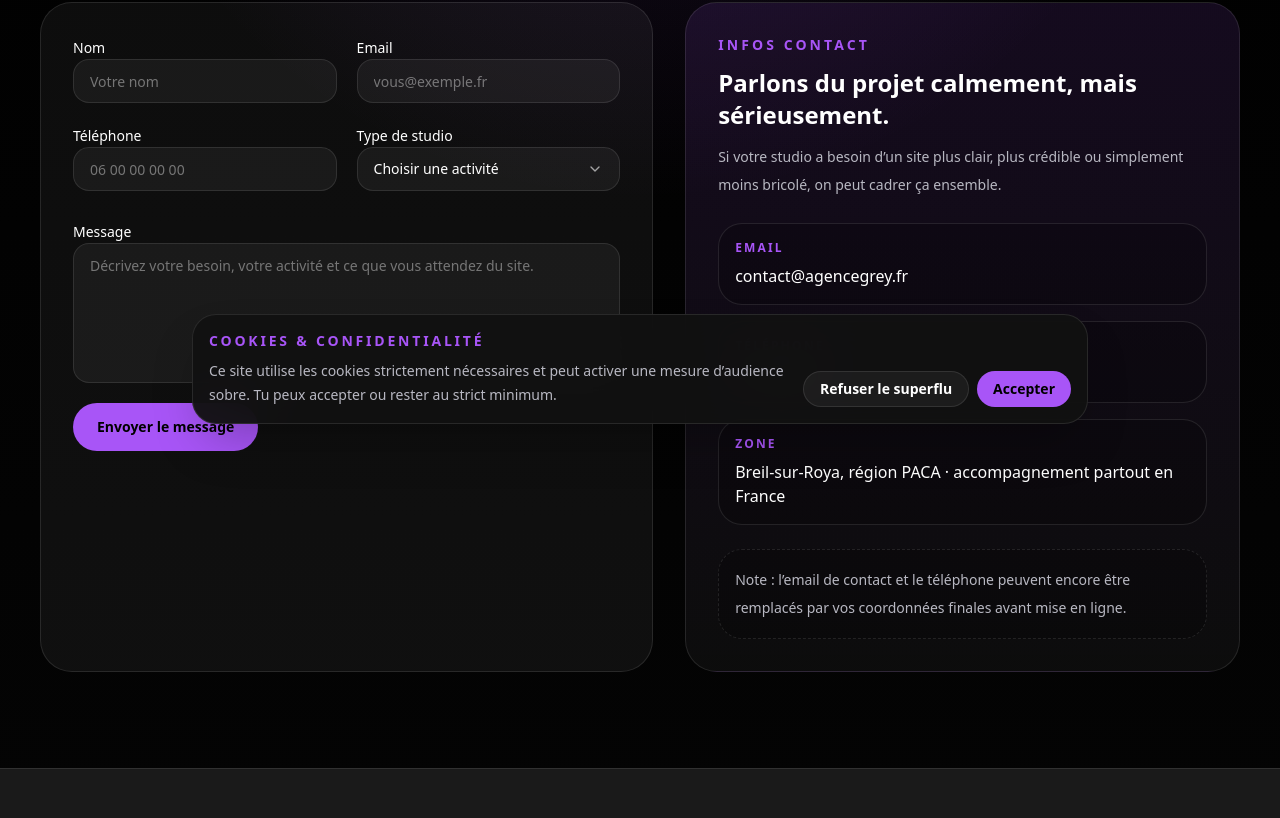
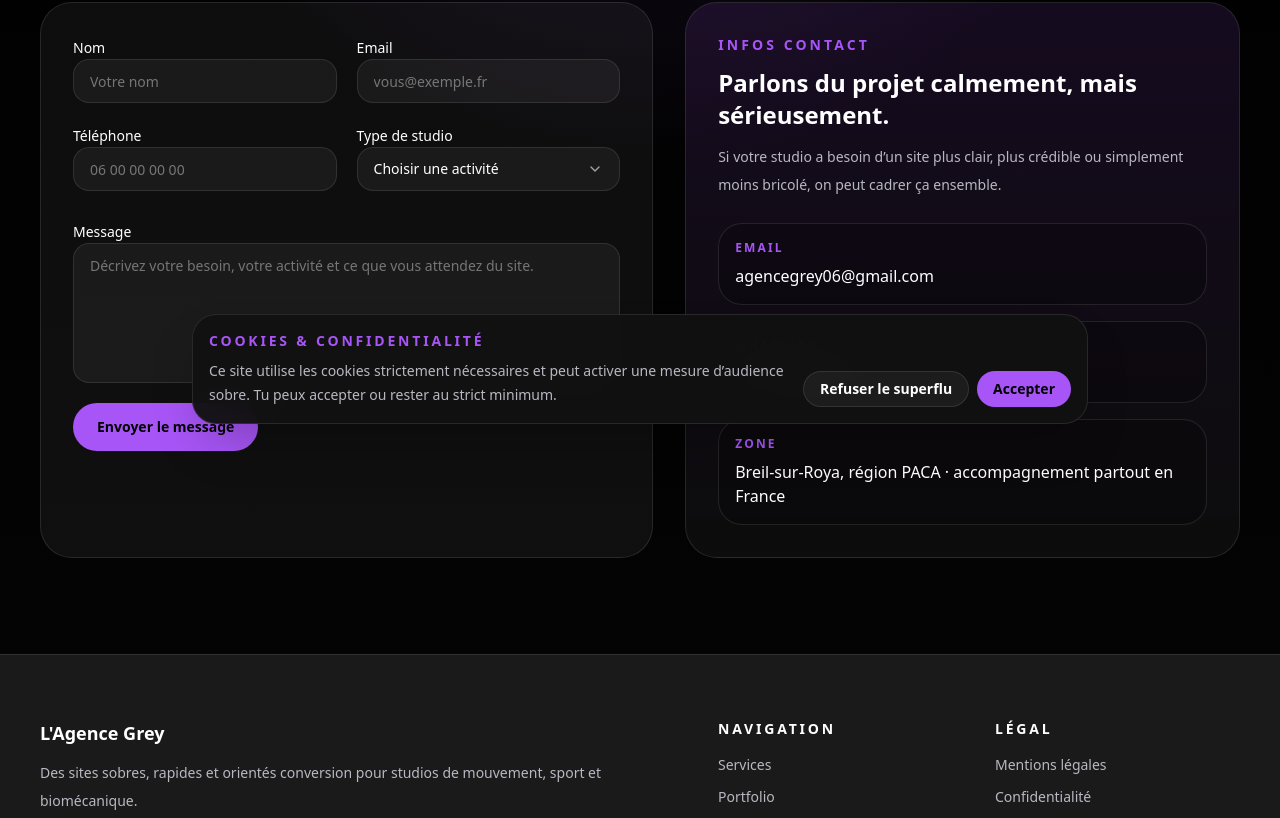
Before and after one commit to Agence-Grey/Grey, a Next.js app: page /contact in a window 1280 px wide. Shown: the part 360-1178 px from the top of the page. Built offline with nearby package versions, Linux system fonts and the light colour scheme.

Commit message:
fix(contact): coordonnées de contact finales
Email: agencegrey06@gmail.com
WhatsApp: +33 6 18 00 85 31

```diff
--- a/src/components/contact/contact-info.tsx
+++ b/src/components/contact/contact-info.tsx
@@ -3,13 +3,13 @@ import Link from "next/link";
 const contactBlocks = [
   {
     label: "Email",
-    value: "contact@agencegrey.fr",
-    href: "mailto:contact@agencegrey.fr",
+    value: "agencegrey06@gmail.com",
+    href: "mailto:agencegrey06@gmail.com",
   },
   {
-    label: "Téléphone",
-    value: "À confirmer",
-    href: null,
+    label: "WhatsApp",
+    value: "+33 6 18 00 85 31",
+    href: "https://wa.me/33618008531",
   },
   {
     label: "Zone",
@@ -44,9 +44,6 @@ export function ContactInfo() {
         ))}
       </div>
 
-      <div className="rounded-[1.5rem] border border-dashed border-white/15 bg-black/20 p-4 text-sm leading-7 text-[var(--color-muted-foreground)]">
-        Note : l’email de contact et le téléphone peuvent encore être remplacés par vos coordonnées finales avant mise en ligne.
-      </div>
     </div>
   );
 }
```
